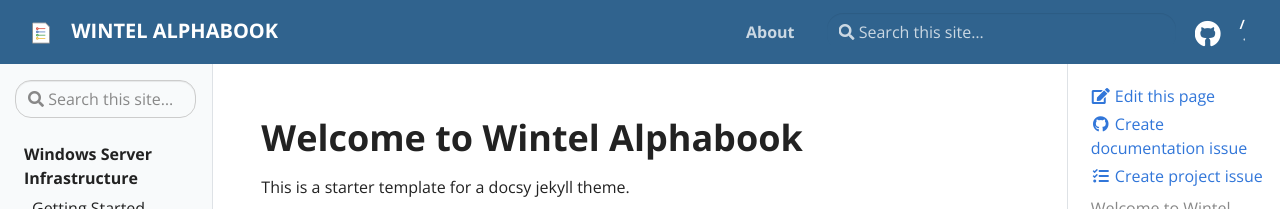
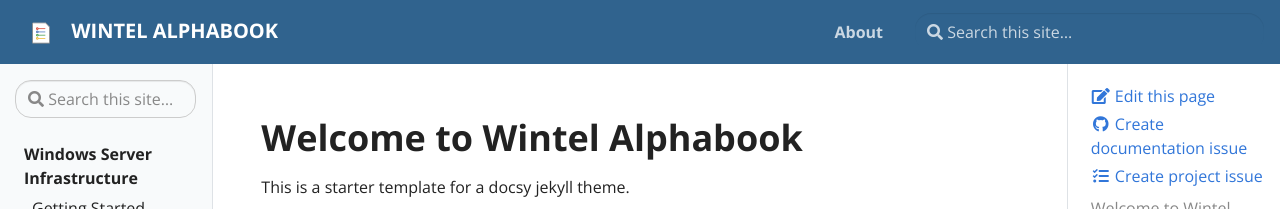
Before and after one commit to SMEwintel/SMEwintel.github.io, a Jekyll site: the page built from pages/index.md, in a window 1280 px wide. Shown: the top 209 px of the page. Built offline with Jekyll 4.4.1, drawn with Linux system fonts in a browser that asks for light colours.

Commit message:
Update header.html

```diff
--- a/_includes/header.html
+++ b/_includes/header.html
@@ -17,13 +17,7 @@
  <input type="search" class="form-control td-search-input" placeholder="&#xf002 Search this site…" aria-label="Search this site…" autocomplete="off">
         </div>
 
-	<div class="navbar-nav d-none d-lg-block">
-          <a class="gh-source" data-gh-source="github" href="{{ site.repo }}" title="Go to repository" data-md-state="done">
-          <div class="gh-source__repository">
-            <i class="fab fa fa-github fa-2x" style='padding-right:20px; float:left; margin-top:5px'></i>
-            {{ site.github_user }}/{{ site.github_repo }}
-          <ul class="gh-source__facts"><li class="gh-source__fact" id='stars'></li><li id="forks" class="gh-source__fact"></li></ul></div></a>
-        </div>
+
       </div>
 
 
```
